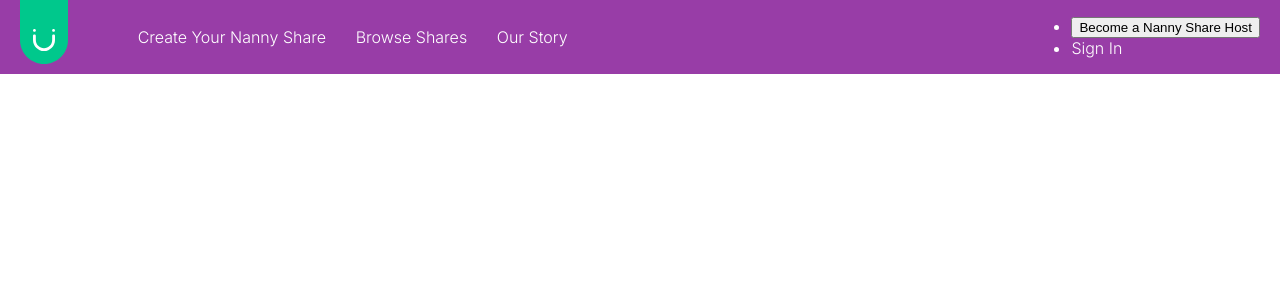
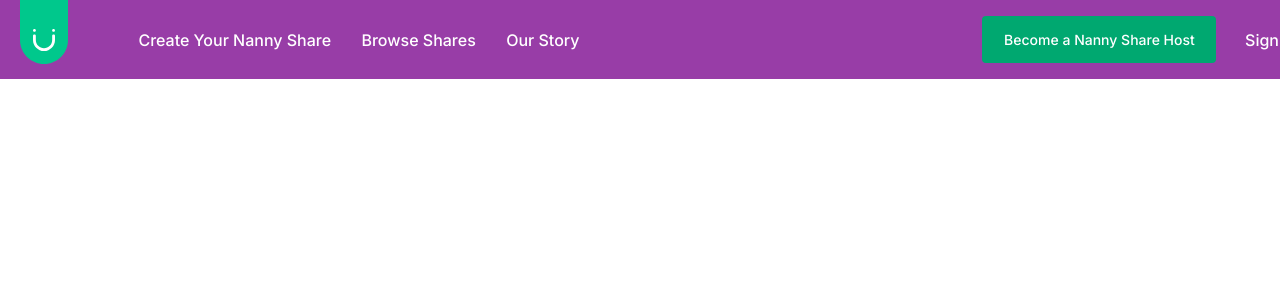
Before and after one commit to Gabriel-Goncalves/jungle-devs-challenge, a React (Create React App) app: page / in a window 1280 px wide. Shown: the top 300 px of the page. Built offline with nearby package versions, Linux system fonts and the light colour scheme.

Commit message:
adding header.jsx and header.css

```diff
--- a/src/components/header/header.css
+++ b/src/components/header/header.css
@@ -1,4 +1,4 @@
-@import url('https://fonts.googleapis.com/css2?family=Inter:wght@300&display=swap');
+@import url('https://fonts.googleapis.com/css2?family=Inter:wght@500&display=swap');
 
 .header {
   color: #FFFFFF;
@@ -32,3 +32,36 @@
   margin-left: 8%;
   white-space: nowrap;
 }
+
+.header-right-content {
+  display: flex;
+  flex-direction: row;
+  width: 40%;
+  align-items: center;
+  justify-content: flex-end;
+}
+
+.header-right-content ul {
+  display: flex;
+  flex-direction: row;
+  justify-content: space-around;
+  list-style-type: none;
+  padding-right: 20px;
+}
+
+.header-right-content li {
+  align-self: center;
+  margin-left: 10%;
+  white-space: nowrap;
+}
+
+.header-right-content button {
+  background-color: #00A870;
+  border: none;
+  border-radius: 4px;
+  color: #FFFFFF;
+  font-family: 'Inter', sans-serif;
+  font-size: 14px;
+  padding: 15px;
+  width: 234px;
+}
```
